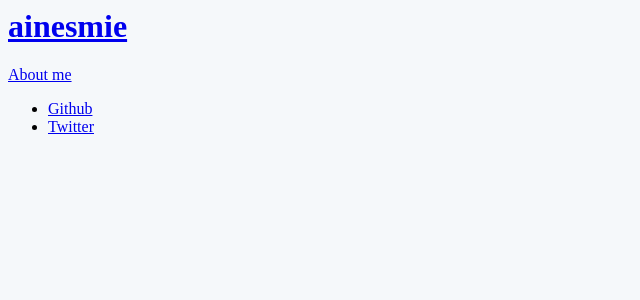
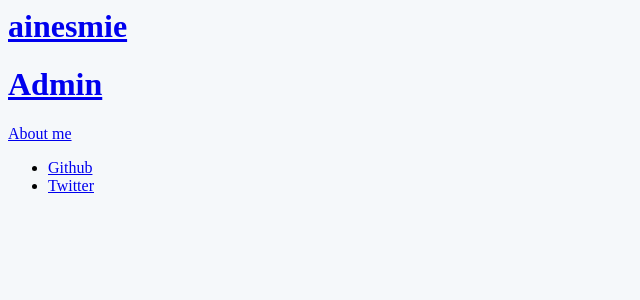
Before and after one commit to ainesmile/Django-Blog, a Django app: page / in a window 1280 px wide. Shown: the top 300 px of the page, without its empty margins (0-640 px from the left). Run offline with Django 3.2, Linux system fonts and the light colour scheme; data that the repository does not hold is empty.

Commit message:
add Admin entrance

```diff
--- /dev/null
+++ b/blog/admin.py
@@ -0,0 +1,5 @@
+from django.contrib import admin
+from .models import *
+
+admin.site.register(Tag)
+admin.site.register(Article)
--- a/blog/templates/blog/base.html
+++ b/blog/templates/blog/base.html
@@ -16,6 +16,9 @@
         <a href="/">
           <h1>{% block site_title %} Home {% endblock %}</h1>
         </a>
+        <a href="/admin">
+          <h1>Admin</h1>
+        </a>
         <a href="/">About me </a>
       </div>
     </header>
```
